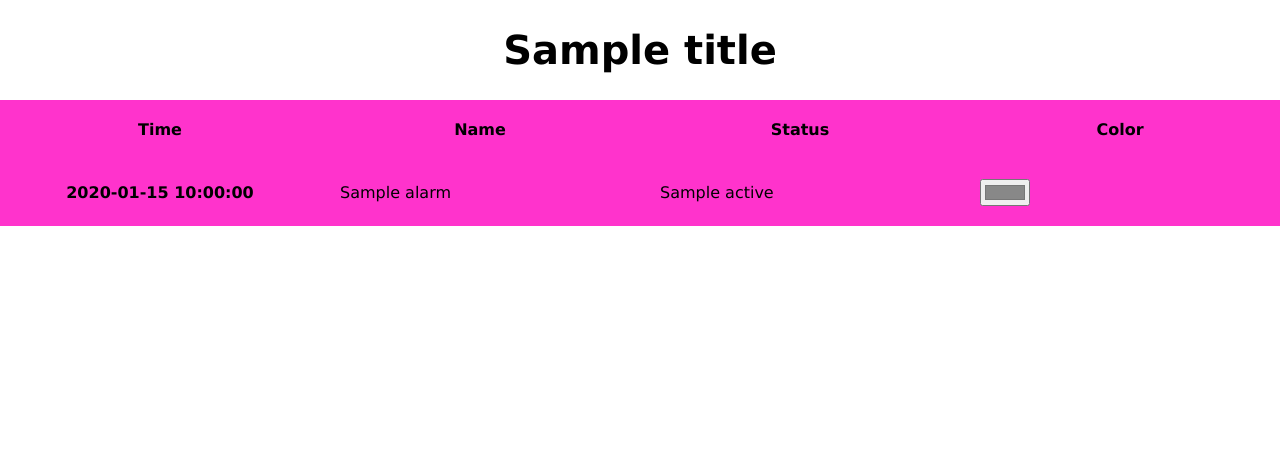
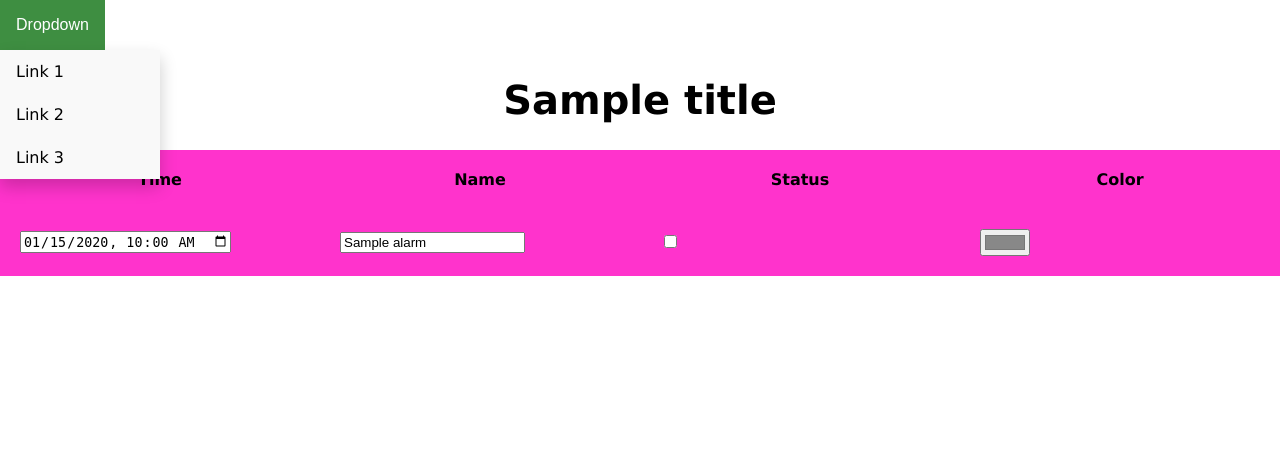
Before and after one commit to sashyazs/IoT_sunrise_alarm, a Flask app: template flaskr/templates/index.html in a window 1280 px wide. Shown: the top 475 px of the page. Run offline with Flask 3, Linux system fonts and the light colour scheme; the template is opened without the code that fills it: most values are stand-ins (such as "Sample title", 1, 10 or a date in 2020); parts of the project's set-up code (start-up, migrations or seed data) failed here and were passed over.

Commit message:
Working JSON

```diff
--- a/alarms.json
+++ /dev/null
@@ -1 +0,0 @@
-[{"name": "Coffee1", "time": "1900-01-01 08:15:00", "active": true}, {"name": "Breakfast", "time": "1900-01-01 08:00:00", "active": true}, {"name": "Coffee2", "time": "1900-01-01 08:30:00", "active": true}]
--- a/flaskr/static/style.css
+++ b/flaskr/static/style.css
@@ -82,4 +82,53 @@ div.topRight {
     right: 0%;
 }
 
-/*----------------------- Formatting Styles --------------------------*/
+/*----------------------- Menu Styles --------------------------*/
+
+/* https://www.w3schools.com/Css/css_dropdowns.asp */
+
+/* Style The Dropdown Button */
+.dropbtn {
+    background-color: #4CAF50;
+    color: white;
+    padding: 16px;
+    font-size: 16px;
+    border: none;
+    cursor: pointer;
+  }
+
+  /* The container <div> - needed to position the dropdown content */
+  .dropdown {
+    position: relative;
+    display: inline-block;
+  }
+
+  /* Dropdown Content (Hidden by Default) */
+  .dropdown-content {
+    display: none;
+    position: absolute;
+    background-color: #f9f9f9;
+    min-width: 160px;
+    box-shadow: 0px 8px 16px 0px rgba(0,0,0,0.2);
+    z-index: 1;
+  }
+
+  /* Links inside the dropdown */
+  .dropdown-content a {
+    color: black;
+    padding: 12px 16px;
+    text-decoration: none;
+    display: block;
+  }
+
+  /* Change color of dropdown links on hover */
+  .dropdown-content a:hover {background-color: #f1f1f1}
+
+  /* Show the dropdown menu on hover */
+  .dropdown:hover .dropdown-content {
+    display: block;
+  }
+
+  /* Change the background color of the dropdown button when the dropdown content is shown */
+  .dropdown:hover .dropbtn {
+    background-color: #3e8e41;
+  }
--- a/flaskr/templates/base.html
+++ b/flaskr/templates/base.html
@@ -14,6 +14,14 @@
 
 
 <body>
+    <div class="dropdown">
+        <button class="dropbtn">Dropdown</button>
+        <div class="dropdown-content">
+            <a href="#">Link 1</a>
+            <a href="#">Link 2</a>
+            <a href="#">Link 3</a>
+        </div>
+    </div>
     <!--create a template for all other pages-->
     {% block content %}
     {% endblock %}
--- a/flaskr/templates/index.html
+++ b/flaskr/templates/index.html
@@ -17,9 +17,9 @@
         <tbody>
             {% for a in alarms %}
             <tr>
-                <th scope="row">{{ a.time }}</th>
-                <td>{{ a.name }}</td>
-                <td>{{ a.active }}</td>
+                <td><input type="datetime-local" value="{{ a.time }}"></td>
+                <td><input type="text" value="{{ a.name }}"></td>
+                <td><input type="checkbox" {% if a.enabled==1 %}checked{% endif %}></td>
                 <td><input type="color" value="{{ a.color }}" /></td>
             </tr>
             {% endfor %}
```
Also changed, not shown: flaskr/alarm.py (+41 -20 lines).
